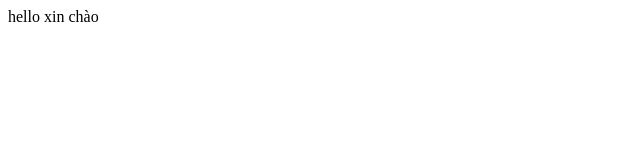
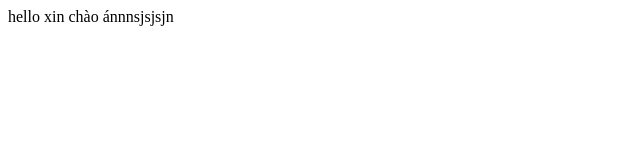
Before and after one commit to nqtvip1/nqtvip1.github.io, a plain HTML site: page index.html in a window 1280 px wide. Shown: the whole page, without its empty margins (0-640 px from the left). Drawn offline with Linux system fonts and the light colour scheme.

Commit message:
Update index.html

```diff
--- a/index.html
+++ b/index.html
@@ -9,7 +9,7 @@
 
 <body>
 hello xin chào
-    <siv>
+    ánnnsjsjsjn
 
 </body>
 
```
